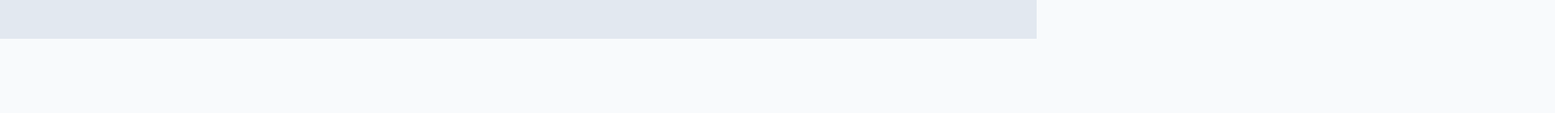
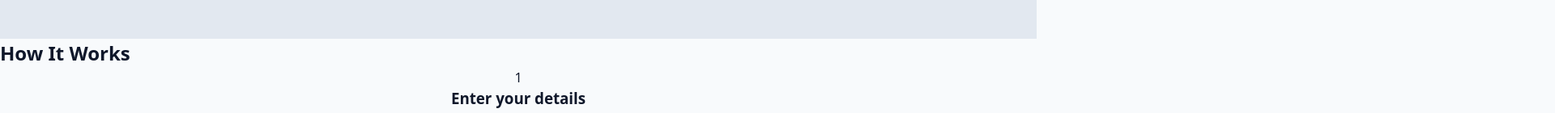
Before and after one commit to 4wiafe/cv-builder, a React (Vite) app in the folder cv-application/: page / in a window 1280 px wide. Shown: the part 467-607 px from the top of the page at 81% size, 1920 px wide, since content can reach past the window. Built offline with nearby package versions, Linux system fonts and the light colour scheme.

Commit message:
Import and render HowItWorks section

```diff
--- a/cv-application/src/pages/LandingPage/LandingPage.jsx
+++ b/cv-application/src/pages/LandingPage/LandingPage.jsx
@@ -1,6 +1,7 @@
 import { useState, useEffect } from "react";
 import Navigation from "./Navigation";
 import Hero from "./Hero";
+import HowItWorks from "./HowItWorks";
 import ToggleButton from "../../components/ToggleButton";
 import { FontAwesomeIcon } from "@fortawesome/react-fontawesome";
 import { faXmark, faBars,  } from "@fortawesome/free-solid-svg-icons";
@@ -59,6 +60,7 @@ export default function LandingPage({themeMode, handleThemeToggle}) {
       />
       <main>
         <Hero />
+        <HowItWorks />
       </main>
     </>
   );
```
Also changed, not shown: cv-application/src/styles/HowItWorks.css (deleted).
